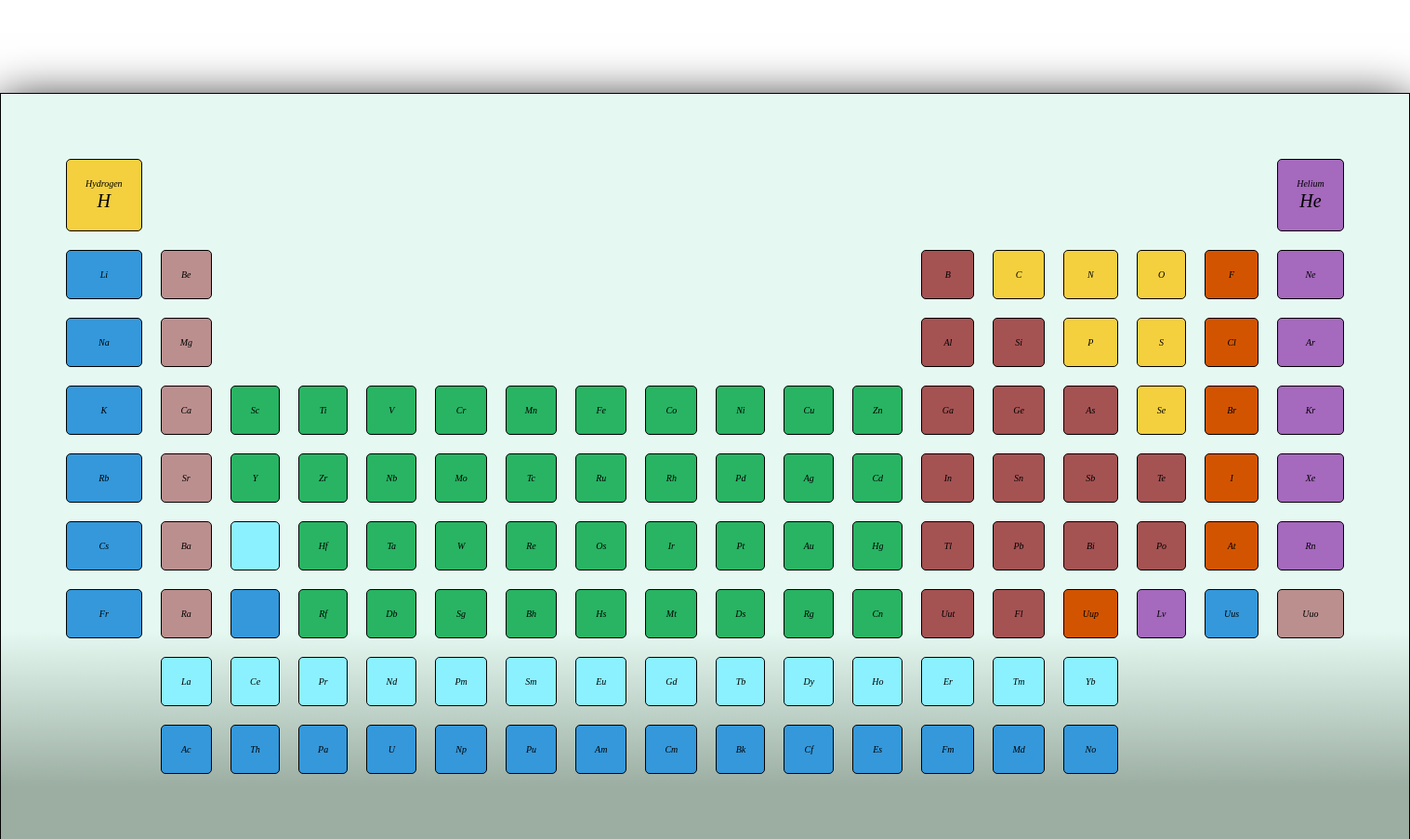
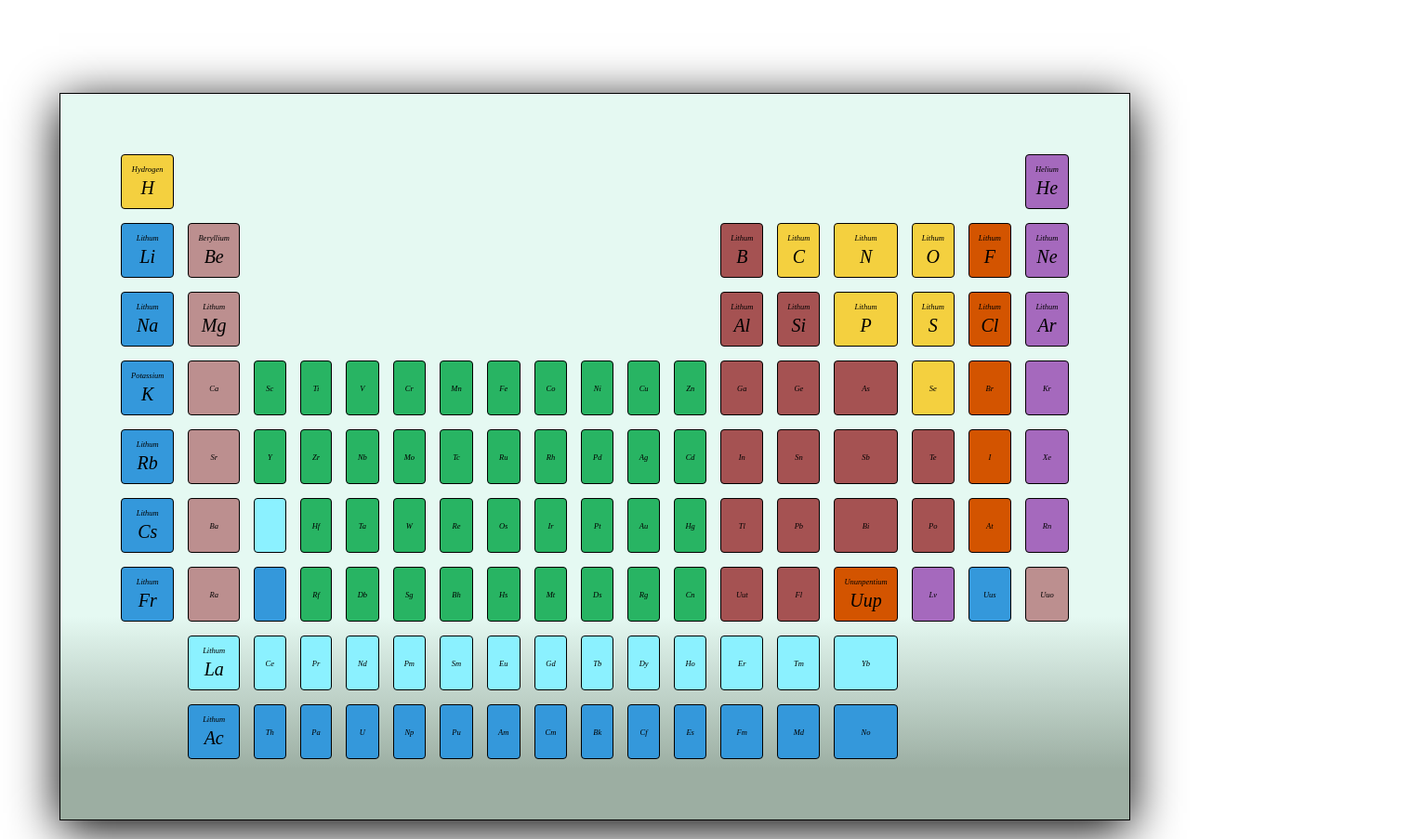
Before and after one commit to bidodev/chemistry-periodic-table, a plain HTML site: page index.html in a window 1280 px wide. Shown: the top 903 px of the page at 93% size, 1517 px wide, since content can reach past the window. Drawn offline with Linux system fonts and the light colour scheme.

Commit message:
pre-final version

```diff
--- a/index.html
+++ b/index.html
@@ -36,8 +36,14 @@
           </td>
         </tr>
         <tr>
-          <td>Li</td>
-          <td>Be</td>
+          <td>
+            Lithum
+            <p>Li</p>
+          </td>
+          <td>
+            Beryllium
+            <p>Be</p>
+          </td>
           <td></td>
           <td></td>
           <td></td>
@@ -48,16 +54,40 @@
           <td></td>
           <td></td>
           <td></td>
-          <td>B</td>
-          <td>C</td>
-          <td>N</td>
-          <td>O</td>
-          <td>F</td>
-          <td>Ne</td>
+          <td>
+            Lithum
+            <p>B</p>
+          </td>
+          <td>
+            Lithum
+            <p>C</p>
+          </td>
+          <td>
+            Lithum
+            <p>N</p>
+          </td>
+          <td>
+            Lithum
+            <p>O</p>
+          </td>
+          <td>
+            Lithum
+            <p>F</p>
+          </td>
+          <td>
+            Lithum
+            <p>Ne</p>
+          </td>
         </tr>
         <tr>
-          <td>Na</td>
-          <td>Mg</td>
+          <td>
+            Lithum
+            <p>Na</p>
+          </td>
+          <td>
+            Lithum
+            <p>Mg</p>
+          </td>
           <td></td>
           <td></td>
           <td></td>
@@ -68,15 +98,36 @@
           <td></td>
           <td></td>
           <td></td>
-          <td>Al</td>
-          <td>Si</td>
-          <td>P</td>
-          <td>S</td>
-          <td>Cl</td>
-          <td>Ar</td>
+          <td>
+            Lithum
+            <p>Al</p>
+          </td>
+          <td>
+            Lithum
+            <p>Si</p>
+          </td>
+          <td>
+            Lithum
+            <p>P</p>
+          </td>
+          <td>
+            Lithum
+            <p>S</p>
+          </td>
+          <td>
+            Lithum
+            <p>Cl</p>
+          </td>
+          <td>
+            Lithum
+            <p>Ar</p>
+          </td>
         </tr>
         <tr>
-          <td>K</td>
+          <td>
+            Potassium
+            <p>K</p>
+          </td>
           <td>Ca</td>
           <td>Sc</td>
           <td>Ti</td>
@@ -96,7 +147,10 @@
           <td>Kr</td>
         </tr>
         <tr>
-          <td>Rb</td>
+          <td>
+            Lithum
+            <p>Rb</p>
+          </td>
           <td>Sr</td>
           <td>Y</td>
           <td>Zr</td>
@@ -116,7 +170,10 @@
           <td>Xe</td>
         </tr>
         <tr>
-          <td>Cs</td>
+          <td>
+            Lithum
+            <p>Cs</p>
+          </td>
           <td>Ba</td>
           <td></td>
           <td>Hf</td>
@@ -136,7 +193,10 @@
           <td>Rn</td>
         </tr>
         <tr>
-          <td>Fr</td>
+          <td>
+            Lithum
+            <p>Fr</p>
+          </td>
           <td>Ra</td>
           <td></td>
           <td>Rf</td>
@@ -150,14 +210,20 @@
           <td>Cn</td>
           <td>Uut</td>
           <td>Fl</td>
-          <td>Uup</td>
+          <td>
+            Ununpentium
+            <p>Uup</p>
+          </td>
           <td>Lv</td>
           <td>Uus</td>
           <td>Uuo</td>
         </tr>
         <tr>
           <td></td>
-          <td>La</td>
+          <td>
+            Lithum
+            <p>La</p>
+          </td>
           <td>Ce</td>
           <td>Pr</td>
           <td>Nd</td>
@@ -177,7 +243,10 @@
         </tr>
         <tr>
           <td></td>
-          <td>Ac</td>
+          <td>
+            Lithum
+            <p>Ac</p>
+          </td>
           <td>Th</td>
           <td>Pa</td>
           <td>U</td>
--- a/sass/base/_variables.scss
+++ b/sass/base/_variables.scss
@@ -7,3 +7,4 @@ $color-orange: #d35400;
 $color-dunno: #a55252;
 $color-rosy: rosybrown;
 $color-third: rgba(165, 82, 82, 1);
+$color-black: #000;
--- a/sass/pages/_home.scss
+++ b/sass/pages/_home.scss
@@ -7,27 +7,20 @@ table {
   width: 90%;
   border: 1px solid black;
   padding: 5rem;
-  border-collapse: separate;
-  border-spacing: 2rem 2rem;
-  background: rgb(202, 203, 219);
+  border-spacing: 1.5rem;
+  text-align: center;
   background: linear-gradient(
     rgba(229, 249, 242, 1) 72%,
     rgba(156, 174, 162, 1) 93%
   );
-  box-shadow: 0 1rem 5rem black;
-
-  td > p {
-    margin-top: 0.2rem;
-    font-size: 2rem;
-  }
+  box-shadow: 0 1rem 5rem $color-black;
 
   td {
-    text-align: center;
-    padding: 2rem;
+    padding: 1rem;
     width: 5%;
-    border: 1px solid black;
-    border-radius: 0.5rem;
-    font-size: 1rem;
+    border: 1px solid $color-black;
+    border-radius: 0.4rem;
+    font-size: 0.85rem;
     font-style: italic;
     transition: all 0.2s;
 
@@ -37,6 +30,11 @@ table {
     &:hover {
       transform: scale(2);
     }
+
+    p {
+      margin-top: 0.4rem;
+      font-size: 2rem;
+    }
   }
 }
 
@@ -45,35 +43,34 @@ tr {
   &:nth-child(n + 1):nth-child(-n + 6) td:last-child {
     background-color: $color-viol;
   }
-  /* column from Fluorine to Astatine */
-  &:nth-child(n + 2):nth-child(-n + 6) td:nth-last-child(2) {
-    background-color: $color-orange;
+  //Livermorium
+  &:nth-last-child(3) td:nth-last-child(3) {
+    background-color: $color-viol;
+  }
+
+  /* column from Nitrogen to Phosphorus */
+  &:nth-child(n + 2):nth-child(-n + 3) td:nth-last-child(4) {
+    background-color: $color-yellow;
   }
   /* column from Oxygen to Selenium */
   &:nth-child(n + 2):nth-child(-n + 4) td:nth-last-child(3) {
     background-color: $color-yellow;
   }
-  /* column from Telurium to Polonium */
-  &:nth-child(n + 5):nth-child(-n + 6) td:nth-last-child(3) {
-    background-color: $color-dunno;
-  }
-  /* column from Nitrogen to Phosphorus */
-  &:nth-child(n + 2):nth-child(-n + 3) td:nth-last-child(4) {
+  //Carbon
+  &:nth-child(2) td:nth-last-child(5) {
     background-color: $color-yellow;
   }
-
-  /* column from Arsenic to Antimony */
-  &:nth-child(n + 4):nth-child(-n + 5) td:nth-last-child(4) {
-    background-color: $color-dunno;
-  }
-
-  /* first column from Lithium to Francium*/
-  &:nth-child(n + 2):nth-child(-n + 7) td:first-child {
-    background-color: $color-blue;
+  //Hydrogen
+  &:first-child td:nth-child(1) {
+    background-color: $color-yellow;
   }
 
   /* second column from Berylium to Radium*/
   &:nth-child(n + 2):nth-child(-n + 7) td:nth-child(2) {
+    background-color: $color-rosy;
+  }
+  //Unonoctium
+  &:nth-last-child(3) td:last-child {
     background-color: $color-rosy;
   }
 
@@ -96,63 +93,65 @@ tr {
     background-color: $color-third;
   }
 
+  //Bismuth
+  &:nth-last-child(4) td:nth-last-child(4) {
+    background-color: $color-third;
+  }
+
   /* column from Solicum to Germanium */
   &:nth-child(n + 3):nth-child(-n + 4) td:nth-last-child(5) {
     background-color: $color-dunno;
+  }
+  /* column from Arsenic to Antimony */
+  &:nth-child(n + 4):nth-child(-n + 5) td:nth-last-child(4) {
+    background-color: $color-dunno;
+  }
+  //Boron
+  &:nth-child(2) td:nth-last-child(6) {
+    background-color: $color-dunno;
+  }
+  /* column from Telurium to Polonium */
+  &:nth-child(n + 5):nth-child(-n + 6) td:nth-last-child(3) {
+    background-color: $color-dunno;
+  }
+
+  &:last-child td:nth-child(n + 2):nth-child(-n + 15) {
+    background-color: $color-blue;
+  }
+
+  /* first column from Lithium to Francium*/
+  &:nth-child(n + 2):nth-child(-n + 7) td:first-child {
+    background-color: $color-blue;
+  }
+
+  //Ununseptium
+  &:nth-last-child(3) td:nth-last-child(2) {
+    background-color: $color-blue;
+  }
+
+  //empty blue-dark
+  &:nth-child(7) td:nth-last-child(16) {
+    background-color: $color-blue;
+    border: 1px solid $color-black;
+  }
+
+  //Livermorium
+  &:nth-last-child(3) td:nth-last-child(4) {
+    background-color: $color-orange;
+  }
+  /* column from Fluorine to Astatine */
+  &:nth-child(n + 2):nth-child(-n + 6) td:nth-last-child(2) {
+    background-color: $color-orange;
+  }
+
+  //empty blue-light
+  &:nth-child(6) td:nth-last-child(16) {
+    background-color: $color-light-blue;
+    border: 1px solid $color-black;
   }
 
   /* Last 2 rows of the table*/
   &:nth-last-child(2) td:nth-child(n + 2):nth-child(-n + 15) {
     background-color: $color-light-blue;
   }
-
-  &:last-child td:nth-child(n + 2):nth-child(-n + 15) {
-    background-color: $color-blue;
-  }
-
-  // //weirdos guys in the family
-  //Hydrogen
-  &:first-child td:nth-child(1) {
-    background-color: $color-yellow;
-  }
-  //Boron
-  &:nth-child(2) td:nth-last-child(6) {
-    background-color: $color-dunno;
-  }
-  //Unonoctium
-  &:nth-last-child(3) td:last-child {
-    background-color: $color-rosy;
-  }
-  //Ununseptium
-  &:nth-last-child(3) td:nth-last-child(2) {
-    background-color: $color-blue;
-  }
-  //Livermorium
-  &:nth-last-child(3) td:nth-last-child(3) {
-    background-color: $color-viol;
-  }
-  //Livermorium
-  &:nth-last-child(3) td:nth-last-child(4) {
-    background-color: $color-orange;
-  }
-  //Bismuth
-  &:nth-last-child(4) td:nth-last-child(4) {
-    background-color: $color-third;
-  }
-  //Carbon
-  &:nth-child(2) td:nth-last-child(5) {
-    background-color: $color-yellow;
-  }
-
-  //empty blue-light
-  &:nth-child(6) td:nth-last-child(16) {
-    background-color: $color-light-blue;
-    border: 1px solid black;
-  }
-
-  //empty blue-dark
-  &:nth-child(7) td:nth-last-child(16) {
-    background-color: $color-blue;
-    border: 1px solid black;
-  }
 }
```
Also changed, not shown: css/main.css, 1 other file.
